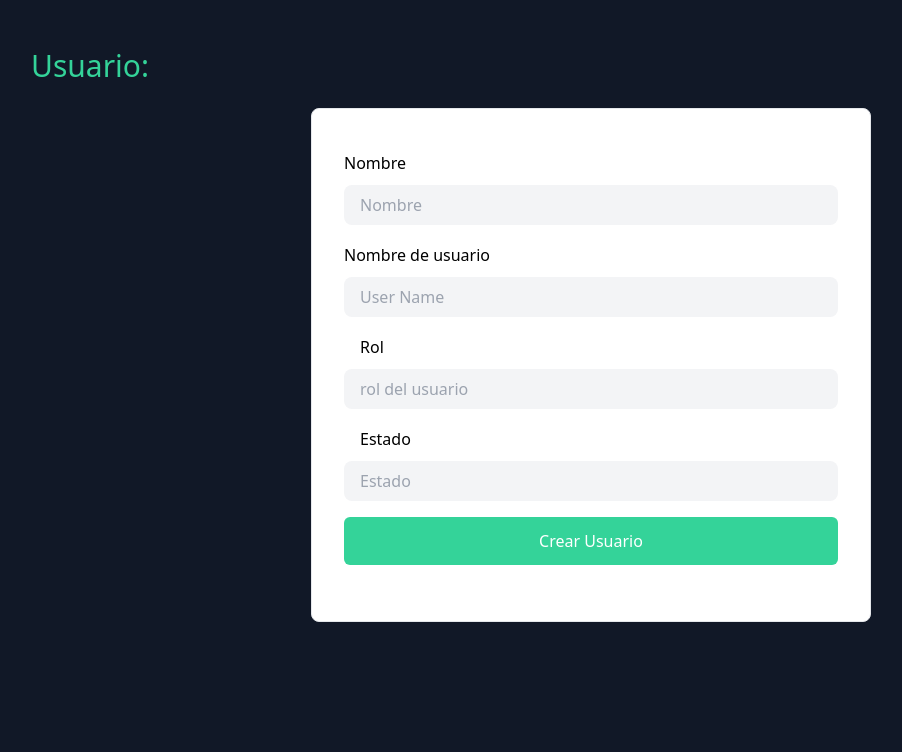
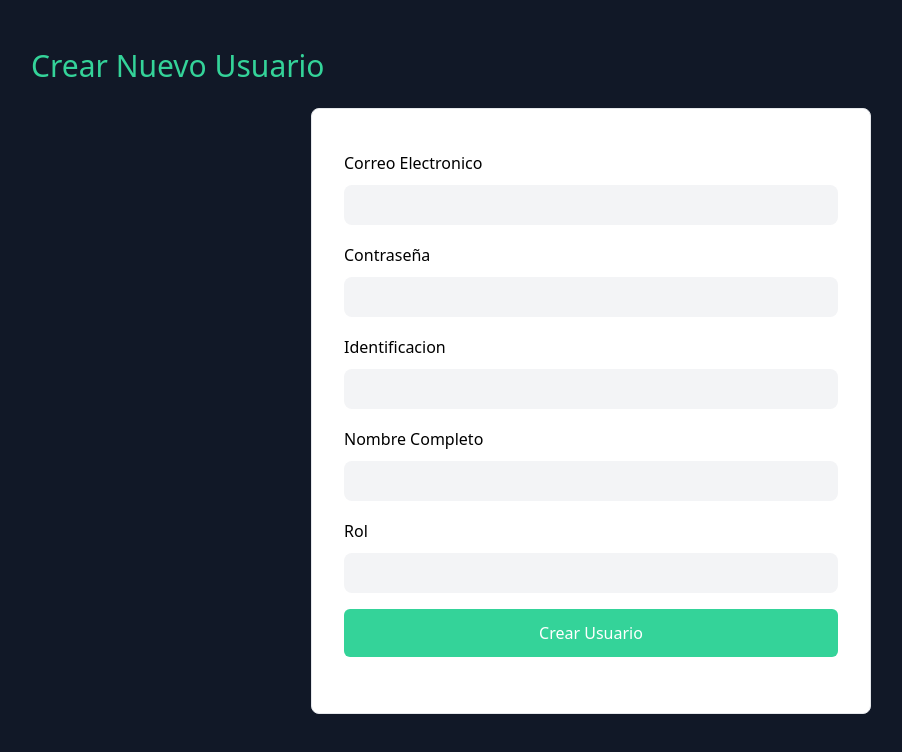
Before and after one commit to apolo3-misiontic/Ciclo4_proyecto, a React (Create React App) app: page /newuser in a window 1280 px wide. Shown: the top 752 px of the page, without its empty margins (49-951 px from the left). Built offline with nearby package versions, Linux system fonts and the light colour scheme.

Commit message:
interfaz usuarios lista

```diff
--- a/src/paginas/inicio/Presentacion.jsx
+++ b/src/paginas/inicio/Presentacion.jsx
@@ -1,9 +1,14 @@
 import React from 'react'
+import { Link } from "react-router-dom";
 
 const Presentacion = () => {
     return (
         <div>
-            Ruta publica
+            <Link to="/usuarios">
+                <button className="mt-5 p-2 pl-5 pr-5 bg-green-300 text-gray-800 hover:bg-green-800 hover:text-gray-200 text-lg rounded-lg">
+                  Usuario
+                </button>
+              </Link>
         </div>
     )
 }
--- a/src/paginas/usuarios/Crear-Usuario.jsx
+++ b/src/paginas/usuarios/Crear-Usuario.jsx
@@ -1,16 +1,17 @@
 import React, { useState } from "react";
-import axios from "axios";
-import Swal from "sweetalert2";
+//import axios from "axios";
+//import Swal from "sweetalert2";
 
 const CrearUsuario = () => {
   //   let { id } = useParams();
 
-  const [estado, setEstado] = useState("");
-  const [nombre, setNombre] = useState("");
-  const [rol, setRol] = useState("");
-  const [userName, setUserName] = useState("");
-  //const [usuario, setUsuario] = useState([]);
+  // const [iden, setIden] = useState("");
+  // const [name, setName] = useState("");
+  // const [rol, setRol] = useState("");
+  // const [mail, setMail] = useState("");
+  // const [pass, setPass] = useState([]);
 
+  /*
   const guardar = async () => {
     const options = {
       method: "POST",
@@ -41,11 +42,12 @@ const CrearUsuario = () => {
         console.error(error);
       });
   };
+  */
 
   return (
     <div className="flex-row items-center justify-center min-h-screen min-w-full px-5 py-12 lg:px-20 bg-gray-900">
       <div className="flex-col w-full text-green-400 text-3xl ">
-        Usuario: {nombre}
+        Crear Nuevo Usuario
       </div>
       <div className="flex-col w-full ">
         <form className="flex flex-col w-full p-10 px-8 pt-6 mx-auto my-6 mb-4 transition duration-500 ease-in-out transform bg-white border rounded-lg lg:w-1/2 ">
@@ -54,18 +56,38 @@ const CrearUsuario = () => {
               htmlFor="name"
               className="text-base leading-7 text-blueGray-500"
             >
-              Nombre
+              Correo Electronico
             </label>
             <input
               required
-              value={nombre}
-              onChange={(x) => {
-                setNombre(x.target.value);
-              }}
+              //value={mail}
+              // onChange={(x) => {
+              //   setMail(x.target.value);
+              // }}
               type="text"
-              id="name"
-              name="name"
-              placeholder="Nombre"
+              id="mail"
+              name="mail"
+              placeholder=""
+              className="w-full px-4 py-2 mt-2 mr-4 text-base text-black transition duration-500 ease-in-out transform rounded-lg bg-gray-100 focus:border-blueGray-500 focus:bg-white focus:outline-none focus:shadow-outline focus:ring-2 ring-offset-current ring-offset-2"
+            />
+          </div>
+          <div className="relative pt-4">
+            <label
+              htmlFor="name"
+              className="text-base leading-7 text-blueGray-500"
+            >
+              Contraseña
+            </label>
+            <input
+              required
+              //value={pass}
+              // onChange={(x) => {
+              //   setPass(x.target.value);
+              // }}
+              type="password"
+              id="pass"
+              name="pass"
+              placeholder=""
               className="w-full px-4 py-2 mt-2 mr-4 text-base text-black transition duration-500 ease-in-out transform rounded-lg bg-gray-100 focus:border-blueGray-500 focus:bg-white focus:outline-none focus:shadow-outline focus:ring-2 ring-offset-current ring-offset-2"
             />
           </div>
@@ -74,67 +96,67 @@ const CrearUsuario = () => {
               htmlFor="name"
               className="text-base leading-7 text-blueGray-500 text-center"
             >
-              Nombre de usuario
+              Identificacion
             </label>
             <input
               required
-              value={userName}
-              onChange={(x) => {
-                setUserName(x.target.value);
-              }}
+              //value={iden}
+              // onChange={(x) => {
+              //   setIden(x.target.value);
+              // }}
               type="text"
-              id="desc"
-              name="desc"
-              placeholder="User Name"
+              id="cc"
+              name="cc"
+              placeholder=""
               className="w-full px-4 py-2 mt-2 mr-4 text-base text-black transition duration-500 ease-in-out transform rounded-lg bg-gray-100 focus:border-blueGray-500 focus:bg-white focus:outline-none focus:shadow-outline focus:ring-2 ring-offset-current ring-offset-2"
             />
           </div>
           <div className="relative pt-4">
             <label
               htmlFor="name"
-              className="text-base leading-7 text-blueGray-500 m-4"
+              className="text-base leading-7 text-blueGray-500 text-center"
             >
-              Rol
+              Nombre Completo
             </label>
             <input
               required
-              value={rol}
-              onChange={(x) => {
-                setRol(x.target.value);
-              }}
+              //value={name}
+              // onChange={(x) => {
+              //   setName(x.target.value);
+              // }}
               type="text"
-              id="rol"
-              name="Rol"
-              placeholder="rol del usuario"
+              id="name"
+              name="name"
+              placeholder=""
               className="w-full px-4 py-2 mt-2 mr-4 text-base text-black transition duration-500 ease-in-out transform rounded-lg bg-gray-100 focus:border-blueGray-500 focus:bg-white focus:outline-none focus:shadow-outline focus:ring-2 ring-offset-current ring-offset-2"
             />
           </div>
           <div className="relative pt-4">
             <label
               htmlFor="name"
-              className="text-base leading-7 text-blueGray-500 m-4"
+              className="text-base leading-7 text-blueGray-500 text-center"
             >
-              Estado
-            </label>
+              Rol
+              </label>
             <input
               required
-              value={estado}
-              onChange={(x) => {
-                setEstado(x.target.value);
-              }}
+              //value={rol}
+              // onChange={(x) => {
+              //   setRol(x.target.value);
+              // }}
               type="text"
-              id="Estado"
-              name="Estado"
-              placeholder="Estado"
+              id="rol"
+              name="rol"
+              placeholder=""
               className="w-full px-4 py-2 mt-2 mr-4 text-base text-black transition duration-500 ease-in-out transform rounded-lg bg-gray-100 focus:border-blueGray-500 focus:bg-white focus:outline-none focus:shadow-outline focus:ring-2 ring-offset-current ring-offset-2"
             />
           </div>
           <div className="flex items-center w-full pt-4 mb-4">
             <input
               type="button"
-              onClick={(x) => {
-                guardar();
-              }}
+              // onClick={(x) => {
+              //   guardar();
+              // }}
               className="w-full py-3 text-base text-white transition duration-500 ease-in-out transform bg-green-400  rounded-md focus:shadow-outline focus:outline-none focus:ring-2 ring-offset-current ring-offset-2 hover:bg-green-900 "
               value={"Crear Usuario"}
             />
--- a/src/paginas/usuarios/Usuarios.jsx
+++ b/src/paginas/usuarios/Usuarios.jsx
@@ -1,14 +1,14 @@
 import React, { useEffect, useState } from "react";
 import axios from "axios";
-import Swal from "sweetalert2";
+//import Swal from "sweetalert2";
 import { Link } from "react-router-dom";
 import "./Main.css";
-import _, { filter } from "underscore";
-import { Tooltip } from "@material-ui/core";
+//import _, { filter } from "underscore";
+//import { Tooltip } from "@material-ui/core";
 
 const Usuarios = () => {
   // eslint-disable-next-line no-unused-vars
-  const [mostrarTabla, setMostrarTabla] = useState(true);
+  /*const [mostrarTabla, setMostrarTabla] = useState(true);
   const [usuarios, setUsuarios] = useState([]);
 
   const ObtenerUsuarios = async () => {
@@ -35,7 +35,9 @@ const Usuarios = () => {
       ObtenerUsuarios();
     }
   }, [mostrarTabla]);
+  */
 
+  /*
   const aplicarFiltro = (filtro) => {
     var filtered = _(usuarios).filter((u) => {
       return (
@@ -50,6 +52,7 @@ const Usuarios = () => {
   const limpiarFiltro = () => {
     ObtenerUsuarios();
   };
+  */
 
   return (
     <div>
@@ -58,7 +61,7 @@ const Usuarios = () => {
         rel="stylesheet"
       />
       <div className="flex-row items-center justify-center min-h-screen min-w-full px-5 py-12 lg:px-20 bg-gray-900">
-        <div className="">
+        {/*<div className="">
           <div
             class="flex items-center max-w-md mx-auto bg-white rounded-full "
             x-data="{ search: '' }"
@@ -99,7 +102,8 @@ const Usuarios = () => {
               </button>
             </div>
           </div>
-        </div>
+        </div>*/}
+
         <div className="text-green-300 mt-9 font-semibold">
           <h1 className="text-5xl">Usuarios</h1>
         </div>
@@ -109,18 +113,15 @@ const Usuarios = () => {
               <table className="table usuarios text-gray-400 border-separate space-y-6 text-sm">
                 <thead className="bg-gray-800 text-gray-100">
                   <tr>
-                    <th className="p-3 items-center justify-center ">Id</th>
+                    <th className="p-3 items-center justify-center ">Identificacion</th>
                     <th className="p-3 items-center justify-center ">Nombre</th>
-                    <th className="p-3 items-center justify-center ">
-                      Usuario
-                    </th>
+                    <th className="p-3 items-center justify-center ">Correo</th>
                     <th className="p-3 items-center justify-center ">Rol</th>
                     <th className="p-3 items-center justify-center ">Estado</th>
-                    <th className="p-3 items-center justify-center ">
-                      Acciones
-                    </th>
+                    <th className="p-3 items-center justify-center ">Acciones</th>
                   </tr>
                 </thead>
+                {/*
                 <tbody>
                   {usuarios.map((user) => {
                     return (
@@ -135,6 +136,7 @@ const Usuarios = () => {
                     );
                   })}
                 </tbody>
+                */}
               </table>
             </div>
             <div>
@@ -151,6 +153,7 @@ const Usuarios = () => {
   );
 };
 
+/*
 const TableItem = ({ Id, nombre, userName, rol, estado, refresh }) => {
   const borrarItem = async () => {
     Swal.fire({
@@ -186,6 +189,7 @@ const TableItem = ({ Id, nombre, userName, rol, estado, refresh }) => {
       }
     });
   };
+
   return (
     <tr className="bg-gray-800 text-gray-100">
       <td className="p-3 justify-center items-center">
@@ -221,6 +225,9 @@ const TableItem = ({ Id, nombre, userName, rol, estado, refresh }) => {
       </td>
     </tr>
   );
+
 };
+*/
+
 
 export default Usuarios;
```
